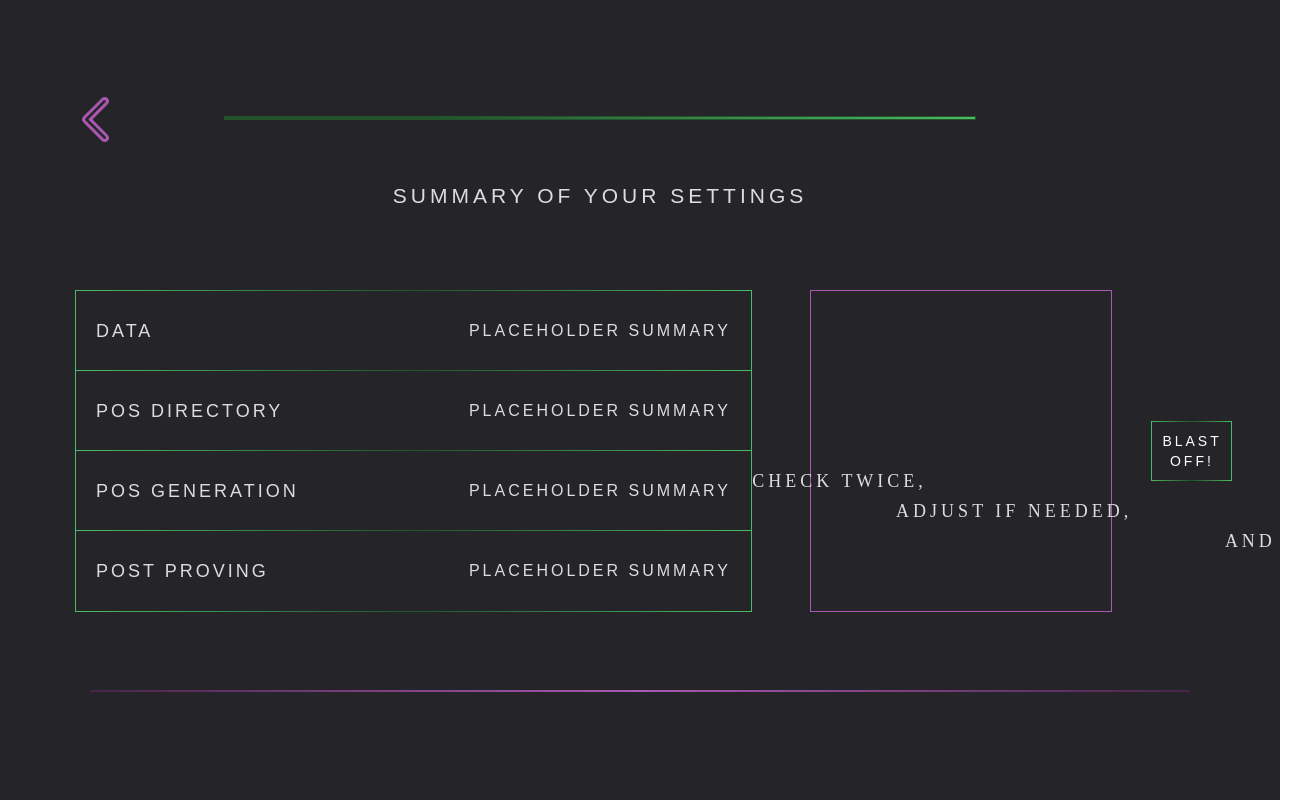
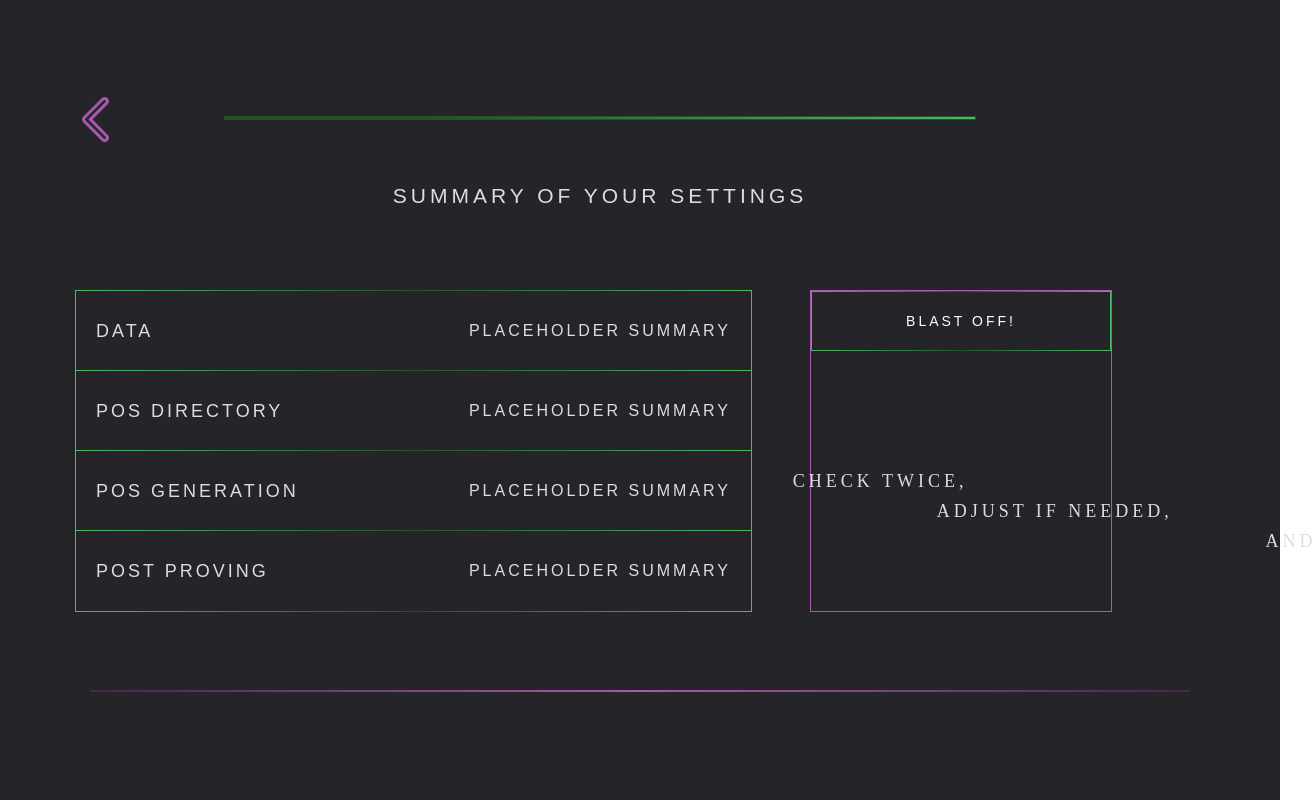
Before and after one commit to spacemeshos/sm-init-app-v2, a React (Create React App) app: page /guided/Summary in a window 1280 px wide. Shown: the whole page, 1316 px wide, since content can reach past the window. Built offline with nearby package versions, Linux system fonts and the light colour scheme.

Commit message:
fix z-index and position issues

```diff
--- a/src/components/button.tsx
+++ b/src/components/button.tsx
@@ -230,12 +230,12 @@ const ButtonWrapper = styled.button<{
     backgroundColor || "transparent"};;
   cursor: pointer;
   padding: 10px;
-  z-index: 1;
+  z-index: auto;
   display: flex;
   align-items: center;
   justify-content: center;
   text-align: center;
-  position: relative;
+  position: absolute;
 
   border: 1px solid ${({ borderColor }) => borderColor || "transparent"};
   border-image-slice: 1;
@@ -305,7 +305,7 @@ const IconButtonWrapper = styled.button<{ top: number; left: number }>`
   background-color: transparent;
   border: transparent;
   cursor: pointer;
-  z-index: 1;
+  z-index: 2;
   position: absolute;
   top: ${({ top }) => top}%;
   left: ${({ left }) => left}%;
--- a/src/components/modal.tsx
+++ b/src/components/modal.tsx
@@ -2,33 +2,33 @@ import React from "react";
 import styled from "styled-components";
 import Colors from "../styles/colors";
 
-const Backdrop = styled.div<{ modalZIndex?: number }>`
+const Backdrop = styled.div<{isOpen?: boolean}>`
   width: 100%;
   height: 100%;
   display: flex;
   justify-content: center;
   align-items: center;
-  z-index: ${({ modalZIndex }) => modalZIndex || 2};
+  z-index: ${({ isOpen }) => (isOpen ? 1000 : -2)}
+  position: absolute
 `;
 
 const Wrapper = styled.div<{
-  width: number;
-  height: number;
-  modalZIndex: number;
-  top: number;
-  left: number;
+  width?: number;
+  height?: number;
+  top?: number;
+  left?: number;
+  isOpen?: boolean;
 }>`
-  position: relative;
+  position: absolute;
   top: ${({ top }) => top}%;
   left: ${({ left }) => left}%;
   display: flex;
   flex-direction: column;
   align-items: center;
   background-color: ${Colors.background};
-  z-index: ${({ modalZIndex }) =>
-    modalZIndex + 1}; // Ensure modal content is above the backdrop
-  width: ${({ width }) => width}%;
-  height: ${({ height }) => height}%;
+  z-index: ${({ isOpen }) => (isOpen ? 1000 : -1)}
+  width: ${({ width }) => width || 90}%;
+  height: ${({ height }) => height || 90}%;
 `;
 
 const Header = styled.h1`
@@ -73,7 +73,6 @@ type Props = {
   height?: number;
   top?: number;
   left?: number;
-  modalZIndex?: number;
   onClose: () => void;
   isOpen: boolean;
   children?: React.ReactNode;
@@ -83,25 +82,24 @@ const Modal = ({
   header,
   text,
   children,
-  width = 99,
-  height = 99,
-  top = 0,
-  left = 0,
-  modalZIndex = 1,
+  width,
+  height,
+  top,
+  left,
   onClose,
   isOpen,
 }: Props) => {
   if (!isOpen) return null;
 
   return (
-    <Backdrop modalZIndex={modalZIndex} onClick={onClose}>
+    <Backdrop onClick={onClose}>
       <Wrapper
         onClick={(e) => e.stopPropagation()}
         width={width}
         height={height}
         top={top}
         left={left}
-        modalZIndex={modalZIndex}
+        isOpen={isOpen}
       >
         <CloseButton onClick={onClose}>&times;</CloseButton>
         <Header>{header}</Header>
```
